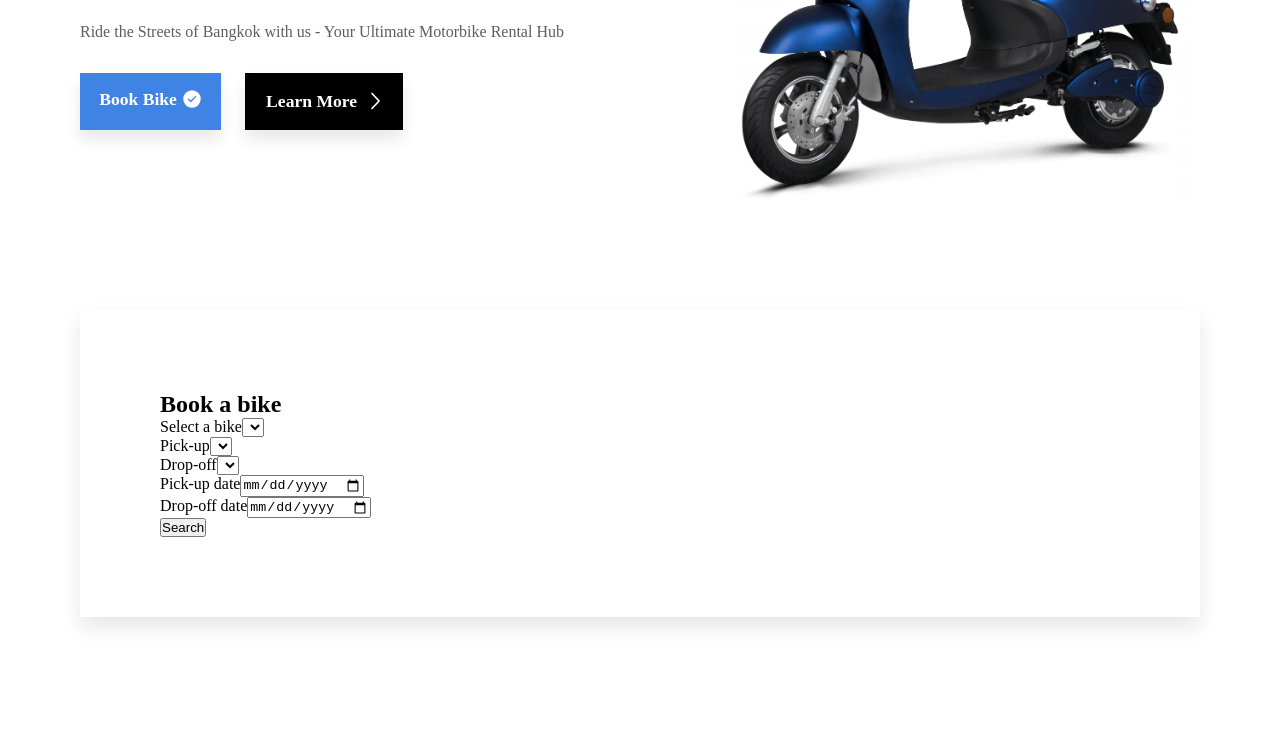
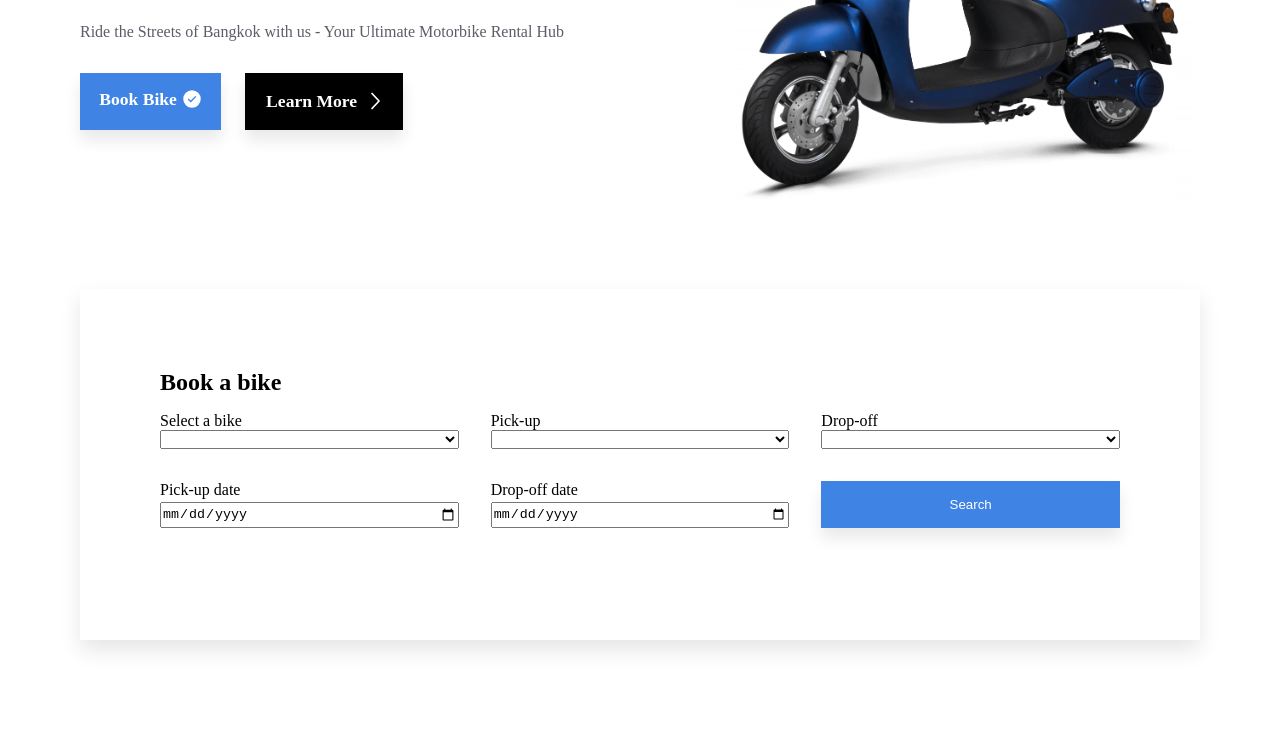
Before and after one commit to OnigiriKing/moto-vibe, a React (Create React App) app: page / in a window 1280 px wide. Shown: the part 424-1156 px from the top of the page. Built offline with nearby package versions, Linux system fonts and the light colour scheme.

Commit message:
request form visual update

```diff
--- a/src/pages/homePage/components/Request.jsx
+++ b/src/pages/homePage/components/Request.jsx
@@ -8,25 +8,24 @@ export function Request() {
       <div id="home-request">
         <div className="request-wrapper">
           <h2>Book a bike</h2>
-          <div className="request-form">
-            <form>
-              <div>
+          <form className="request-form">
+            <div className="request-select">
               <label>Select a bike</label>
               <select></select>
             </div>
-              <div>
+            <div className="request-select">
               <label>Pick-up</label>
               <select></select>
             </div>
-              <div>
+            <div className="request-select">
               <label>Drop-off</label>
               <select></select>
             </div>
-              <div>
+            <div className="request-date">
               <label>Pick-up date</label>
               <input type="date"></input>
             </div>
-              <div>
+            <div className="request-date">
               <label>Drop-off date</label>
               <input type="date"></input>
             </div>
@@ -35,6 +34,5 @@ export function Request() {
           </form>
         </div>
       </div>
-      </div>
     );
 }
--- a/src/styles/homePage/_homeStyle.scss
+++ b/src/styles/homePage/_homeStyle.scss
@@ -116,24 +116,39 @@
   display: flex;
   justify-content: center;
   align-items: center;
-  margin-bottom: 3rem;
+  margin-bottom: 5rem;
 }
 
 .request-wrapper {
+  height: auto;
   width: 100%;
-  height: auto;
   margin: 0 5rem;
   padding: 5rem;
   box-shadow: 0 10px 20px 0 rgba(0,0,0,.1);
+  display: flex;
+  flex-direction: column;
 
   h2 {
     font-size: $h2-size;
+    margin-bottom: 1rem;
   }
 
   .request-form {
+    grid-gap: 2rem;
+    display: grid;
+    gap: 2rem;
+    grid-template-columns: 1fr 1fr 1fr;grid-template-rows: auto auto auto;
 
-    width: 100%;
-    height: 100%;
+
+      div {
+        display: grid;
+    }
+
+    button {
+      @include button-style;
+      border: none;
+    }
+
   }
 
 }
```
Also changed, not shown: src/dist/style.css, 1 other file (tests, documents, lock files or other folders). Lines whose indentation alone changed are shown as unchanged.
